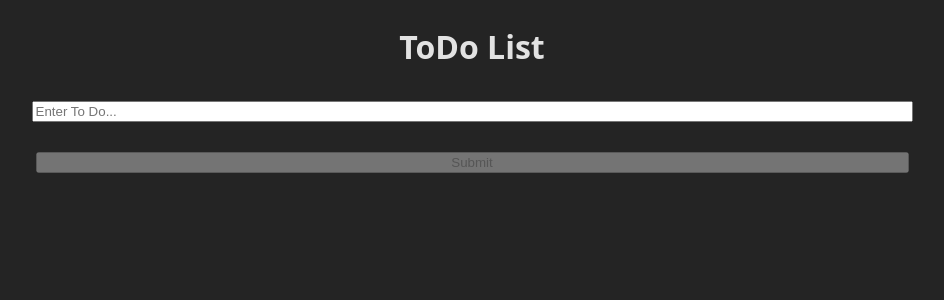
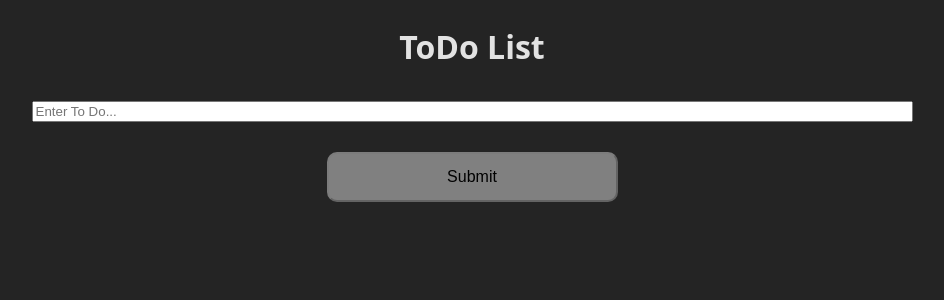
Before and after one commit to kevinneyer/react-typescript, a React (Vite) app: page / in a window 1280 px wide. Shown: the top 300 px of the page, without its empty margins (168-1112 px from the left). Built offline with nearby package versions, Linux system fonts and the light colour scheme.

Commit message:
small style updates

```diff
--- a/src/App.css
+++ b/src/App.css
@@ -1,5 +1,7 @@
 #root {
   max-width: 1280px;
+  margin-right: auto;
+  margin-left: auto;
 }
 
 .container {
@@ -19,6 +21,21 @@ input {
     margin-top: 30px;
 }
 
+.button {
+    cursor: pointer;
+    height: 50px;
+    width: 25%;
+    border-radius: 10px;
+    background-color: gray;
+    color: black;
+    font-size: 16px;
+}
+
+.button:hover{
+    background-color: white;
+    transition: all 300ms ease-in-out;
+}
+
 .todo-container {
     display: flex;
     flex-direction: column;
--- a/src/App.tsx
+++ b/src/App.tsx
@@ -22,7 +22,7 @@ function App() {
             id: todoList.length + 1,
             text: inputValue,
             isComplete: false,
-        }
+        };
         setTodoList([...todoList, value]);
     };
 
@@ -51,6 +51,7 @@ function App() {
                         onChange={inputHandler}
                     />
                     <input
+                        className="button"
                         type="submit"
                         disabled={inputValue.length > 0 ? false : true}
                     />
--- a/src/ListItem.css
+++ b/src/ListItem.css
@@ -13,7 +13,6 @@
     border-width: 2px;
     border-color: green;
     border-style: solid;
-    color: green;
     display: flex;
     padding: 20px;
     width: inherit;
--- a/src/components/ListItem.tsx
+++ b/src/components/ListItem.tsx
@@ -21,11 +21,15 @@ export default function ListItem({ todo, removeHandler, completeHandler}: ListIt
         completeHandler(todo);
     };
 
+    const isComplete = () => {
+        return todo.isComplete;
+    }
+
     return (
         <div className={todo.isComplete ? 'active-box' : 'box'}>
             <div>{todo.text}</div>
             <div className="button-container">
-                <button onClick={triggerComplete}>Complete</button>
+                <button disabled={isComplete()} onClick={triggerComplete}>Complete</button>
                 <button onClick={triggerDelete}>Remove</button>
             </div>
         </div>
```
